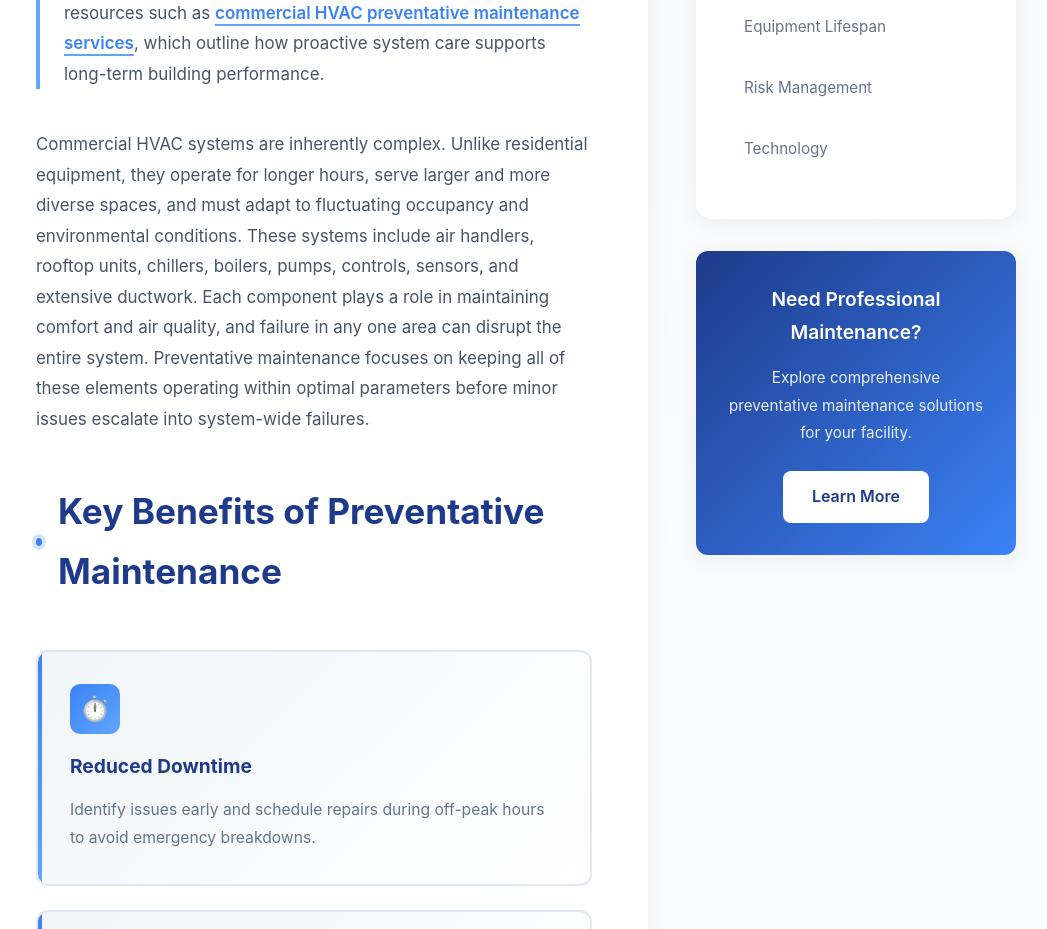
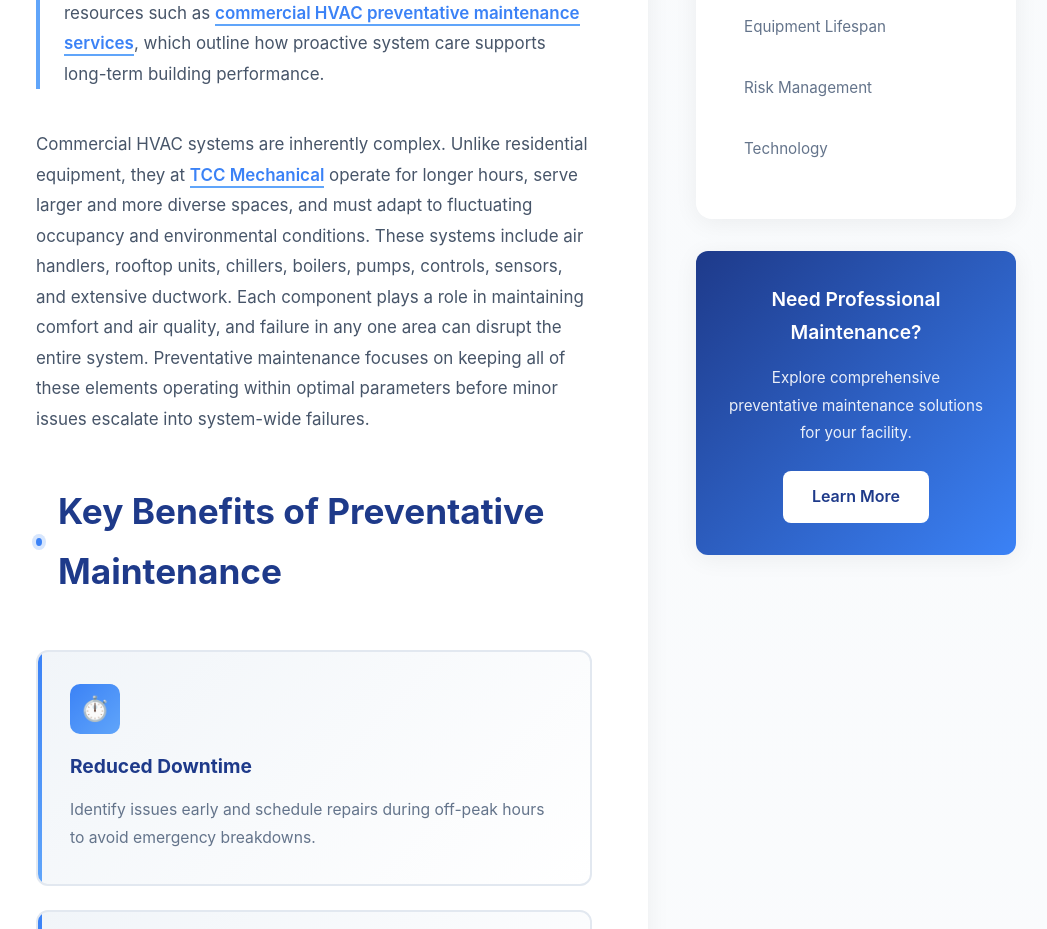
Before and after one commit to bloggerspots/HVAC, a plain HTML site: page index.html in a window 1280 px wide. Shown: the part 859-1788 px from the top of the page, without its empty margins (142-1189 px from the left). Drawn offline with Linux system fonts and the light colour scheme.

Commit message:
Add files via upload

```diff
--- a/index.html
+++ b/index.html
@@ -531,7 +531,7 @@
                     <p>Preventative maintenance is one of the most effective yet underutilized strategies for controlling operating costs and improving reliability in commercial HVAC systems. In facilities where heating, cooling, and ventilation are mission-critical, reactive repairs often lead to unplanned downtime, inflated expenses, and shortened equipment lifespan. Organizations seeking guidance on professional standards and best practices for commercial HVAC maintenance can reference established resources such as <a href="https://tccmechanical.com/" target="_blank" rel="noopener">commercial HVAC preventative maintenance services</a>, which outline how proactive system care supports long-term building performance.</p>
                 </div>
 
-                <p>Commercial HVAC systems are inherently complex. Unlike residential equipment, they operate for longer hours, serve larger and more diverse spaces, and must adapt to fluctuating occupancy and environmental conditions. These systems include air handlers, rooftop units, chillers, boilers, pumps, controls, sensors, and extensive ductwork. Each component plays a role in maintaining comfort and air quality, and failure in any one area can disrupt the entire system. Preventative maintenance focuses on keeping all of these elements operating within optimal parameters before minor issues escalate into system-wide failures.</p>
+                <p>Commercial HVAC systems are inherently complex. Unlike residential equipment, they at <a href="https://tccmechanical.com/" target="_blank" rel="noopener">TCC Mechanical</a> operate for longer hours, serve larger and more diverse spaces, and must adapt to fluctuating occupancy and environmental conditions. These systems include air handlers, rooftop units, chillers, boilers, pumps, controls, sensors, and extensive ductwork. Each component plays a role in maintaining comfort and air quality, and failure in any one area can disrupt the entire system. Preventative maintenance focuses on keeping all of these elements operating within optimal parameters before minor issues escalate into system-wide failures.</p>
 
                 <h2>Key Benefits of Preventative Maintenance</h2>
 
```
